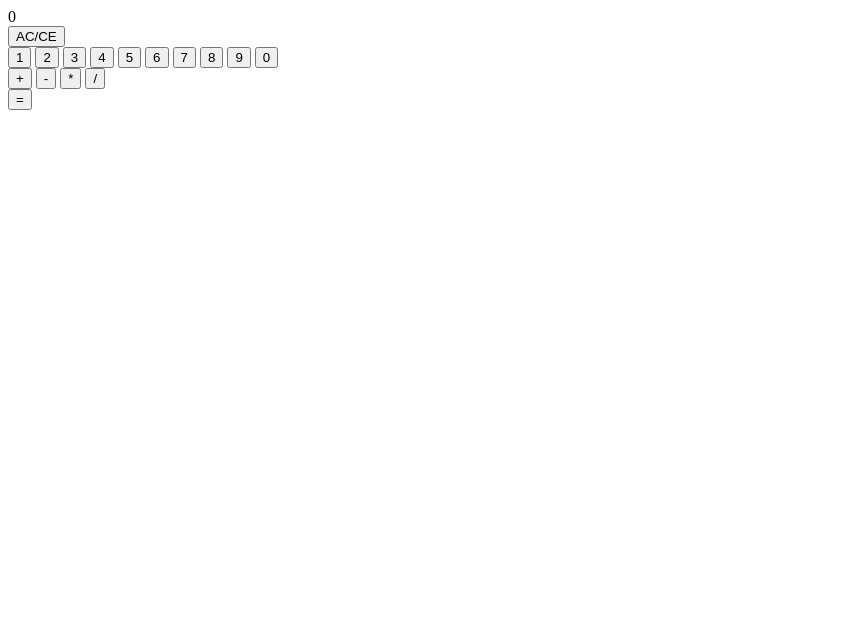
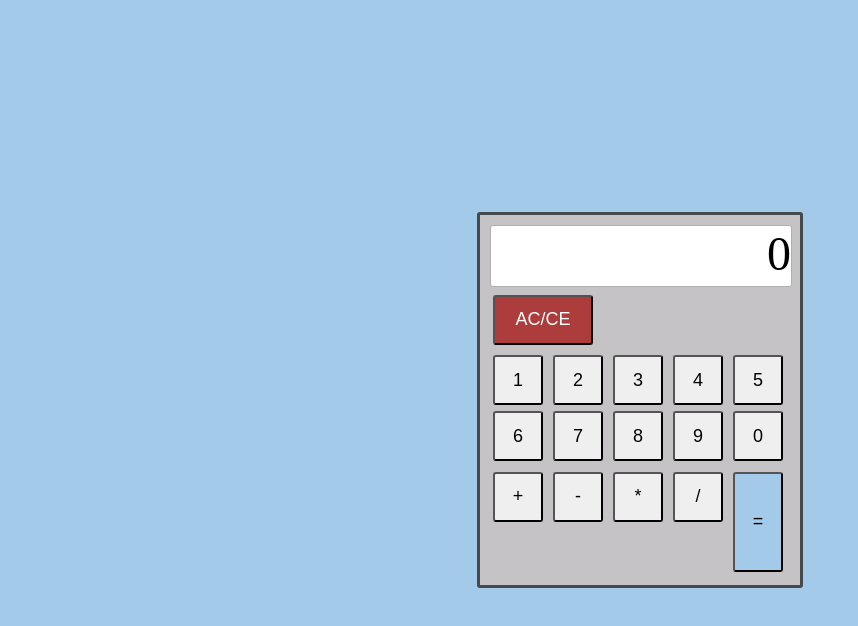
Before and after one commit to robothello444/calculator, a plain HTML site: page index.html in a window 1280 px wide. Shown: the whole page, without its empty margins (0-858 px from the left). Drawn offline with Linux system fonts and the light colour scheme.

Commit message:
CSS and character limit added

```diff
--- a/index.html
+++ b/index.html
@@ -3,12 +3,16 @@
 <head>
     <meta charset="UTF-8">
     <meta name="viewport" content="width=device-width, initial-scale=1.0">
+    <link rel="stylesheet" href="style.css">
     <title>Calculator</title>
 </head>
 <body>
+    <div class="calc-container">
         <div class="display">0</div>
 
+        <div class="btn-clear-container">
             <button class="btn-clear">AC/CE</button>
+        </div>
 
         <div class="number-btn-container">
             <button class="number-btn" id="1">1</button>
@@ -22,6 +26,8 @@
             <button class="number-btn" id="9">9</button>
             <button class="number-btn" id="0">0</button>
         </div>
+
+        <div class="equal-operator-container">
             <div class="operator-btn-container">
                 <button class="operator-btn" id="+">+</button>
                 <button class="operator-btn" id="-">-</button>
@@ -29,8 +35,12 @@
                 <button class="operator-btn" id="/">/</button>
             </div>
 
+            <div class="equal-btn-container">
                 <button class="equal-btn">=</button>
+            </div>
+        </div>
 
+    </div>
 </body>
 <script src="script.js" defer></script>
 </html>
--- a/script.js
+++ b/script.js
@@ -42,9 +42,9 @@ const clearBtn = document.querySelector(".btn-clear");
 
 numberBtn.forEach(button => {
     button.addEventListener('click', () => {
-        if (operator == '') {
-            // Checks if there's a zero or error in the display to remove it
-            if (displayContainer.textContent == 0 || displayContainer.textContent == "Cannot divide by ZERO") {
+        if (displayContainer.textContent.length < 11) { // Checks for character limit
+            if (operator == '') { // Checks if there's a zero to replace it with another number
+                if (displayContainer.textContent == 0) {
                     displayContainer.textContent = '';
                 }
                 number1 += button.id;
@@ -57,6 +57,9 @@ numberBtn.forEach(button => {
                 number2 += button.id;
                 displayContainer.textContent += button.id;
             }
+        } else {
+            alert("Caracter limit reached.")
+        };
     });
 });
 
@@ -84,7 +87,7 @@ equalBtn.addEventListener('click', () => {
     if (number1 != "" && number2 != '' && operator != '') {
         // Stops if it's divided by zero
         if ((number1 == 0 || number2 == 0) && operator == "/") {
-            alert("Cannot divide by ZERO");
+            alert("Cannot divide by ZERO.");
             displayContainer.textContent = "0";
             number1 = '';
             number2 = '';
--- /dev/null
+++ b/style.css
@@ -0,0 +1,72 @@
+:root {
+    --gray: #c5c3c6;
+    --lightGray: #afafaf;
+    --darkGray: #46494c;
+    --blueGray: #6488a3;
+    --lightBlue: #a3cae9;
+}
+
+body {
+    margin: 0;
+    background-color: var(--lightBlue);
+    display: flex;
+    flex-grow: 1;
+    flex-direction: column;
+    min-height: 100vh;
+    align-items: center;
+    justify-content: center;
+}
+
+.calc-container {
+    width: 300px;
+    height: 350px;
+    display: flex;
+    flex-direction: column;
+    background-color: var(--gray);
+    border: 3px solid var(--darkGray);
+    padding: 10px;
+    justify-content: space-between;
+    border-radius: 3px;
+}
+
+.display {
+    width: 300px;
+    height: 60px;
+    background-color: white;
+    border: 1px solid var(--lightGray);
+    text-align: end;
+    display: inline;
+    font-size: xxx-large;
+    border-radius: 3px;
+    white-space: nowrap;
+    overflow: hidden;
+}
+
+.equal-operator-container {
+    display: flex;
+    flex-direction: row;
+    gap: 4px;
+}
+
+button {
+    width: 50px;
+    height: 50px;
+    font-size: large;
+    margin: 3px;
+    border-radius: 3px;
+}
+
+button.btn-clear {
+    background-color: rgb(173, 60, 60);
+    color: white;
+    width: 100px;
+}
+
+button.equal-btn {
+    height: 100px;
+    background-color: var(--lightBlue);
+}
+
+.btn-clear-container {
+    display: flex;
+}
```
Also changed, not shown: 1 other file. Lines whose indentation alone changed are shown as unchanged.
